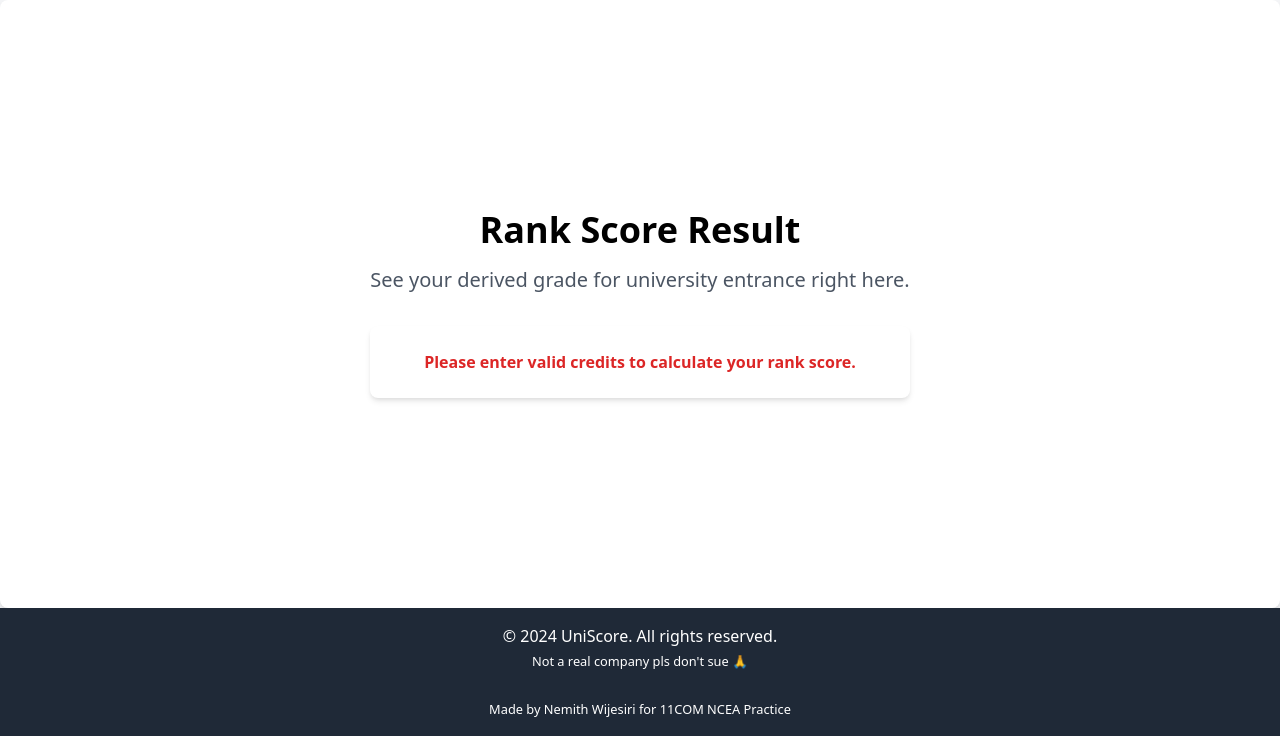
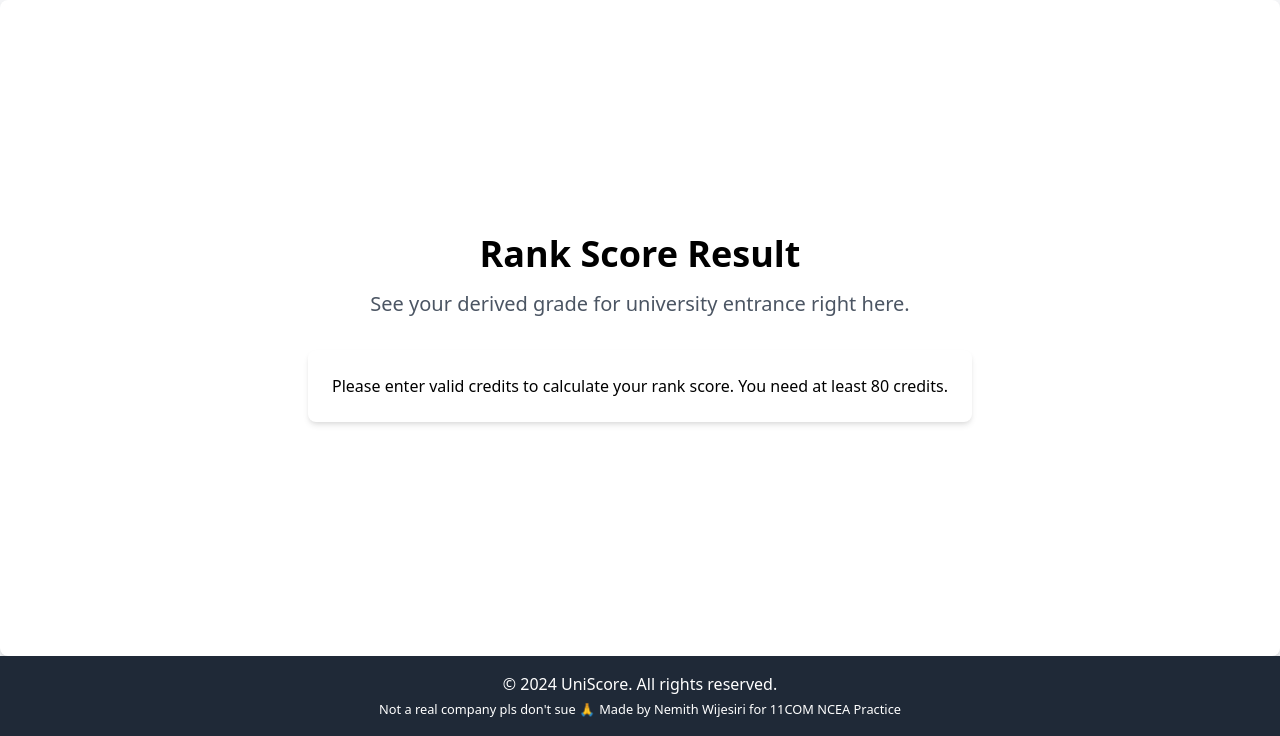
Before and after one commit to nemsip/11COM-Python, a Flask app: template NCEA Practice/templates/result.html in a window 1280 px wide. Shown: the part 64-800 px from the top of the page. Run offline with Flask 3, Linux system fonts and the light colour scheme; the template is opened without the code that fills it, so the values that code supplies are empty.

Commit message:
jinja kind of works, rank score doesnt :/

```diff
--- a/NCEA Practice/templates/result.html
+++ b/NCEA Practice/templates/result.html
@@ -16,33 +16,55 @@
         <div class="max-w-3xl mx-auto text-center">
             <h2 class="text-4xl font-bold mb-4">Rank Score Result</h2>
             <p class="text-xl text-gray-600 mb-8">See your derived grade for university entrance right here.</p>
+            <div class="bg-white rounded-lg shadow-md p-6">
+                {% set achieved = achieved | default(0) %}
+                {% set merit = merit | default(0) %}
+                {% set excellence = excellence | default(0) %}
+                {% set total_credits = achieved + merit + excellence %}
+                {% set rank_score = 0 %}
+                {% if total_credits >= 80 %}
+                    <p>You got <strong>NCEA level 1</strong></p>
+                    {% if excellence >= 50 %}
+                        <p>Endorsed with excellence!</p>
+                    {% elif merit + excellence >= 50 %}
+                        <p>Endorsed with merit!</p>
+                    {% else %}
+                        <p>No endorsement.</p>
+                    {% endif %}
 
-            <div class="bg-white rounded-lg shadow-md p-6">
-                <!-- DO THIS JINJA STUFF!!!!!!! -->
-                <!-- DO THIS JINJA STUFF!!!!!!! -->
-                <!-- DO THIS JINJA STUFF!!!!!!! -->
+                    {% set remaining_credits = 80 %}
+                    {% for _ in range(excellence) %}
+                        {% if remaining_credits > 0 %}
+                            {% set rank_score = rank_score + 4 %}
+                            {% set remaining_credits = remaining_credits - 1 %}
+                        {% endif %}
+                    {% endfor %}
+                    {% for _ in range(merit) %}
+                        {% if remaining_credits > 0 %}
+                            {% set rank_score = rank_score + 3 %}
+                            {% set remaining_credits = remaining_credits - 1 %}
+                        {% endif %}
+                    {% endfor %}
+                    {% for _ in range(achieved) %}
+                        {% if remaining_credits > 0 %}
+                            {% set rank_score = rank_score + 2 %}
+                            {% set remaining_credits = remaining_credits - 1 %}
+                        {% endif %}
+                    {% endfor %}
 
-                {% if rank_score %}
-                    <h3 class="text-2xl font-bold mb-4">Your Rank Score is: {{ rank_score }}</h3>
-                    {% if rank_score >= 320 %}
-                        <p class="text-green-600 font-semibold">Endorsed with Excellence!</p>
-                    {% elif rank_score >= 160 %}
-                        <p class="text-yellow-600 font-semibold">Endorsed with Merit!</p>
-                    {% else %}
-                        <p class="text-red-600 font-semibold">No endorsement.</p>
-                    {% endif %}
+                    <p>Your rank score: {{ rank_score }}</p>
                 {% else %}
-                    <p class="text-red-600 font-semibold">Please enter valid credits to calculate your rank score.</p>
+                    <p>Please enter valid credits to calculate your rank score. You need at least 80 credits.</p>
                 {% endif %}
             </div>
         </div>
     </main>
 
-    <!-- Footer -->
-    <footer class="bg-gray-800 text-white py-4 bottom-0 w-full">
+    <footer class="bg-gray-800 text-white py-4 w-full">
         <div class="container mx-auto px-4 text-center">
             <p>&copy; 2024 UniScore. All rights reserved.</p>
-            <small>Not a real company pls don't sue 🙏<br><br>Made by Nemith Wijesiri for 11COM NCEA Practice</small>
+            <small>Not a real company pls don't sue 🙏</small>
+            <small>Made by Nemith Wijesiri for 11COM NCEA Practice</small>
         </div>
     </footer>
 </body>
```
